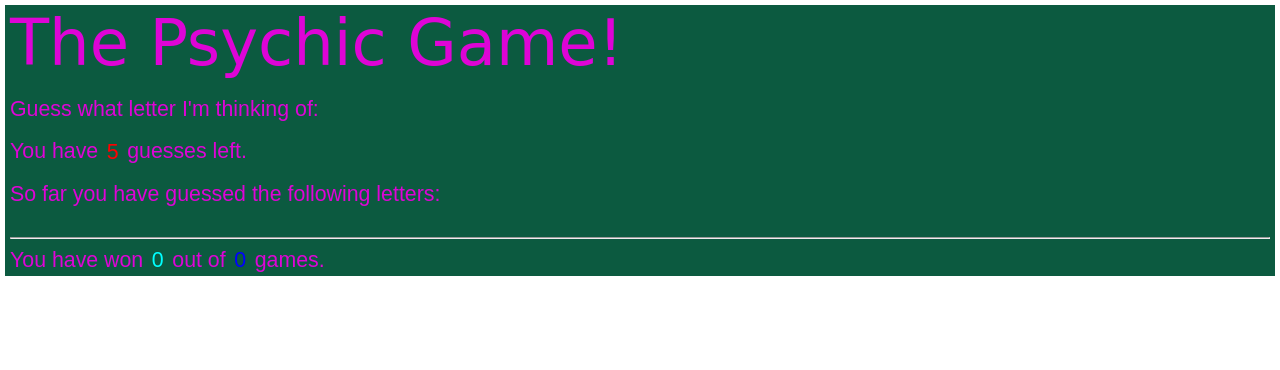
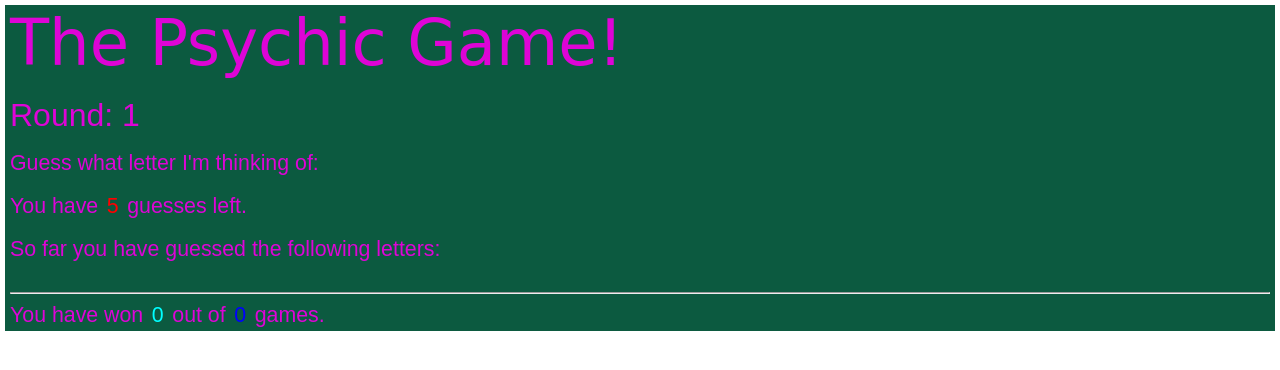
Before and after one commit to SBC-VN/Psychic-Game, a plain HTML site: page index.html in a window 1280 px wide. Drawn offline with Linux system fonts and the light colour scheme; a web font is replaced by a local one.

Commit message:
Working game.

```diff
--- a/assets/css/style.css
+++ b/assets/css/style.css
@@ -9,6 +9,11 @@ main {
 
 h1 {
     font-size: 3em;
+    line-height: 1.05em;
+}
+
+h2 {
+    font-size: 1.5em;
     line-height: 1.05em;
 }
 
--- a/assets/javascript/game.js
+++ b/assets/javascript/game.js
@@ -0,0 +1,50 @@
+// Game script
+
+// Alphabet in array, shamelessly pulled off: https://stackoverflow.com/questions/24597634/how-to-generate-an-array-of-alphabet-in-jquery
+const lowerAlph = ["a", "b", "c", "d", "e", "f", "g", "h", "i", "j", "k", "l", "m", "n", "o", "p", "q", "r", "s", "t", "u", "v", "w", "x", "y", "z"];
+
+// Global variables.
+var playerChoice = "";
+var playerChoiceArray=[];
+var computerChar = "";
+var wins = 0;
+var games = 0;
+var choicesLeft = 0;
+
+var roundsElement = document.getElementById("game-round");
+var guessesLeftElement = document.getElementById("guesses-left");
+var lettersGuessedElement = document.getElementById("letters-guessed");
+var playerWinsElement = document.getElementById("player-wins");
+var totalGamesElement = document.getElementById("total-games");
+
+// Resets the current game (global) variables.
+function startRound() {
+    choicesLeft = 5;
+    computerChar = lowerAlph[Math.floor(Math.random() * lowerAlph.length)];
+    console.log("The computer chooses " + computerChar);
+    roundsElement.textContent = ++games;
+    guessesLeftElement.textContent = choicesLeft;
+    lettersGuessedElement.textContent = "";
+}
+
+startRound();
+
+document.onkeyup = function(event) {
+    playerChoice = event.key.toLowerCase();
+    if (playerChoice === computerChar) {
+        alert("You guessed it!");
+        playerWinsElement.textContent = ++wins;
+        totalGamesElement.textContent = games;    // Already incremented (and displayed as 'round')
+        startRound();
+    }
+    else if (choicesLeft-- > 0) {
+        lettersGuessedElement.textContent += playerChoice + ",";
+        alert("Nope.");
+        guessesLeftElement.textContent = choicesLeft;
+    }
+    else {
+        alert("You ran out of guesses...");
+        totalGamesElement.textContent = games;    // Already incremented (and displayed as 'round')
+        startRound();
+    }
+}
--- a/index.html
+++ b/index.html
@@ -12,6 +12,8 @@
 <body>
     <main>
         <h1 id="game-title">The Psychic Game!</h1>
+        <br>
+        <h2>Round: <span id="game-round">0</span></h2>
         <br>
         <div>
             Guess what letter I'm thinking of: <span id="my-letter">?</span>
```
